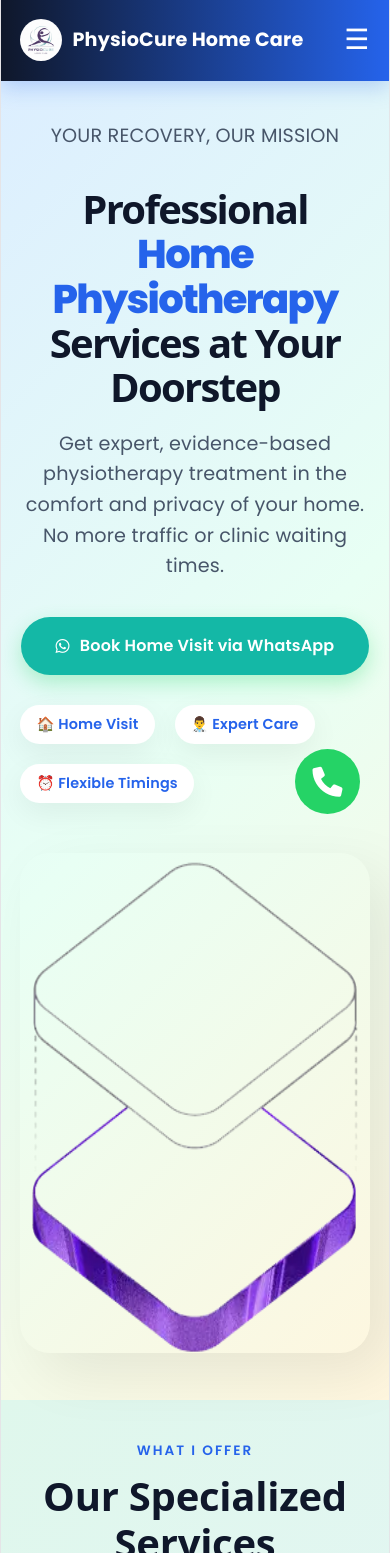
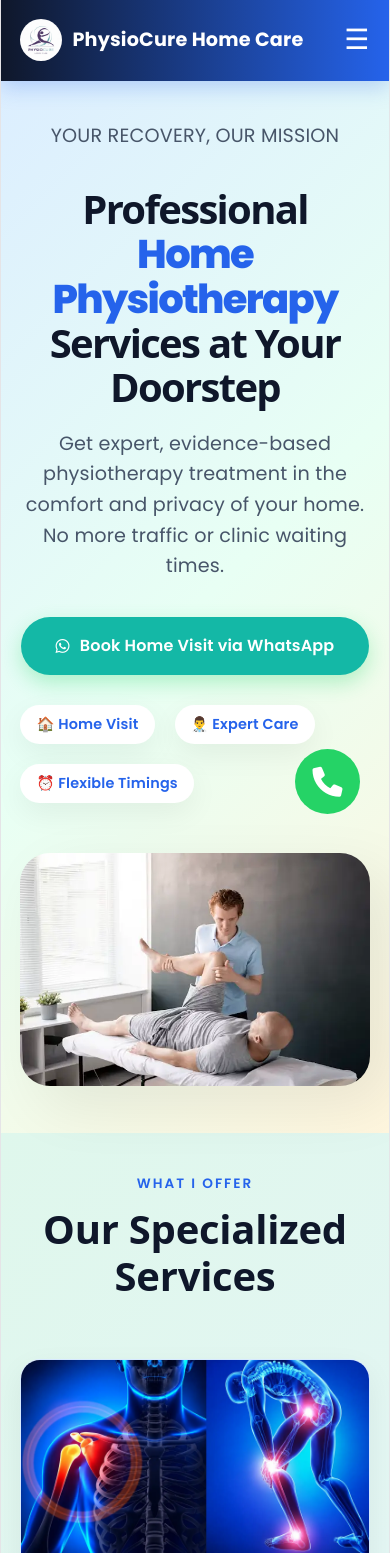
Before and after one commit to Taskeen04/PhysioCureHome-Care, a React (Vite) app: page / in a window 390 px wide. Shown: the top 1553 px of the page. Built offline with nearby package versions, Linux system fonts and the light colour scheme.

Commit message:
Fixed hero image and responsive layout

```diff
--- a/src/App.jsx
+++ b/src/App.jsx
@@ -1,4 +1,6 @@
 import React, { useState } from "react";
+
+import asli from "./assets/asli.webp";
 
 export default function App() {
   const [formData, setFormData] = useState({ name: "", phone: "", problem: "" });
@@ -91,7 +93,15 @@ export default function App() {
         .hero h1 { font-size: 3.5rem; line-height: 1.1; font-weight: 800; margin-bottom: 20px; color: var(--text-dark); }
         .hero h1 span { color: var(--primary); }
         .hero p { font-size: 1.2rem; color: var(--text-gray); margin-bottom: 35px; max-width: 580px; }
-        .hero-img { width: 100%; border-radius: 30px; box-shadow: 20px 20px 60px rgba(0,0,0,0.08); transition: var(--transition); }
+        .hero-img {
+    width: 100%;
+    max-width: 550px;
+    height: auto;
+    object-fit: cover;
+    border-radius: 30px;
+    box-shadow: 20px 20px 60px rgba(0,0,0,0.08);
+    transition: var(--transition);
+}
         .hero-img:hover { transform: scale(1.02); }
 
         .highlights { display: flex; gap: 20px; flex-wrap: wrap; margin-top: 30px; }
@@ -307,10 +317,8 @@ export default function App() {
         <div>
           <img
             className="hero-img"
-  src="/hero.webp"
+            src={asli}
             alt="Professional Home Physiotherapy"
-  width="600"
-  height="500"
           />
         </div>
       </section>
```
Also changed, not shown: public/hero.webp (deleted), src/assets/asli.webp (added). Lines whose indentation alone changed are shown as unchanged.
